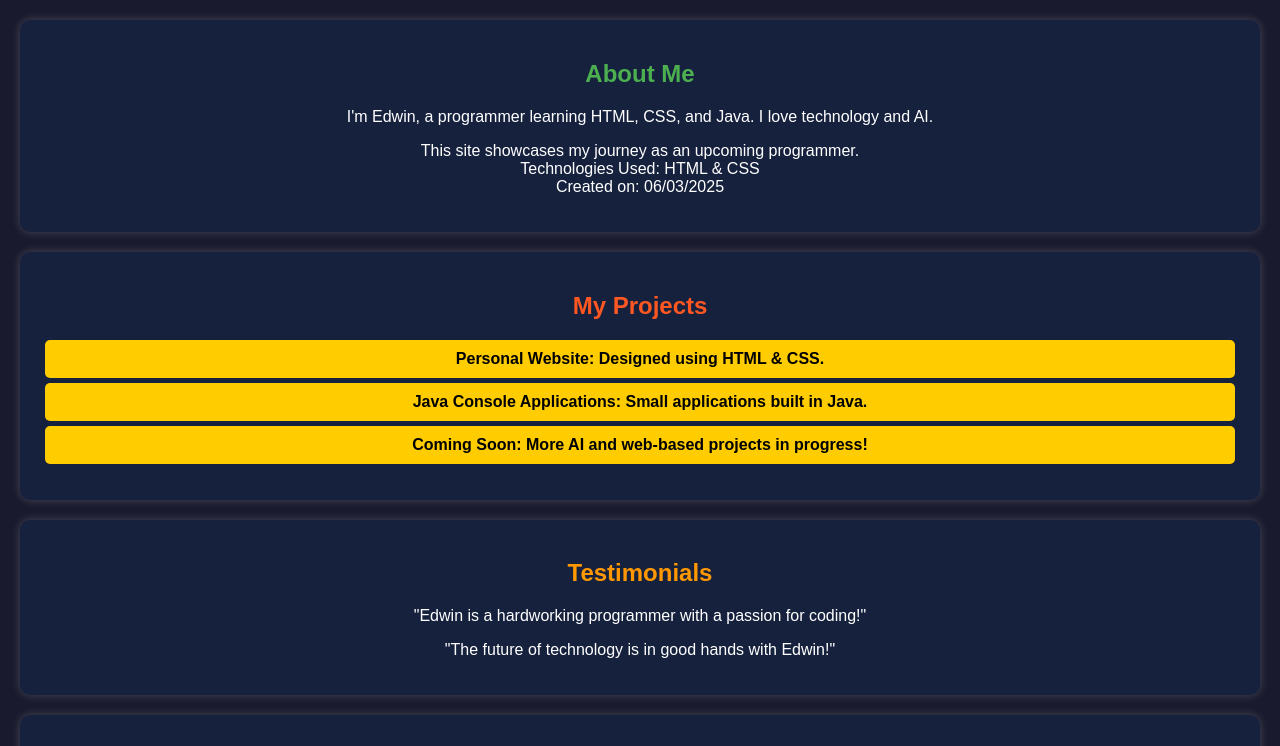
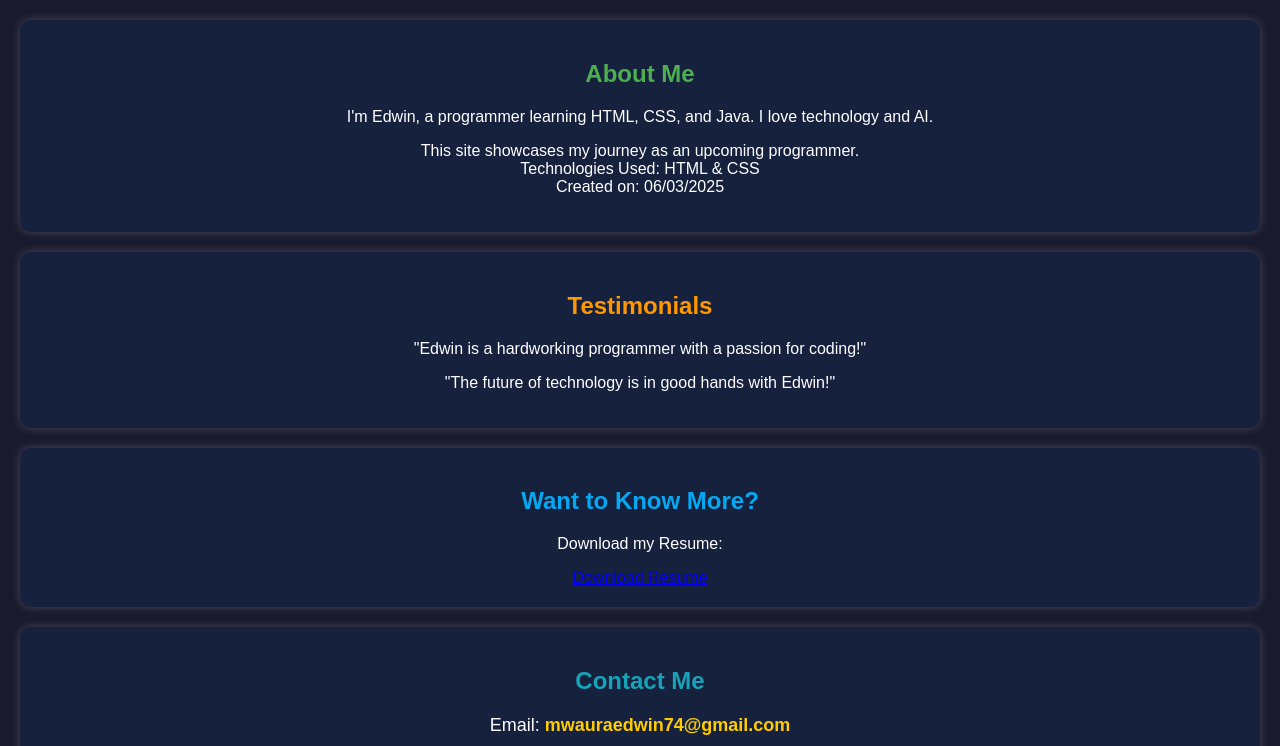
Before and after one commit to EdwinMburu/my-website, a plain HTML site: page index.html in a window 1280 px wide. Shown: the part 351-1097 px from the top of the page. Drawn offline with Linux system fonts and the light colour scheme.

Commit message:
Update index.html

```diff
--- a/index.html
+++ b/index.html
@@ -59,14 +59,7 @@
     </p>
   </section>
 
-  <section id="projects">
-    <h2 style="color: #ff5722;">My Projects</h2>
-    <ul>
-      <li><strong>Personal Website:</strong> Designed using HTML & CSS.</li>
-      <li><strong>Java Console Applications:</strong> Small applications built in Java.</li>
-      <li><strong>Coming Soon:</strong> More AI and web-based projects in progress!</li>
-    </ul>
-  </section>
+
 
 
 
```
